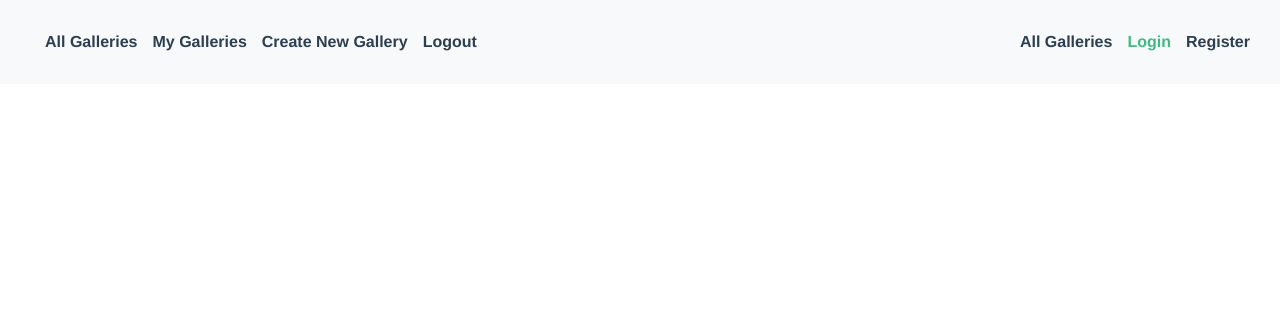
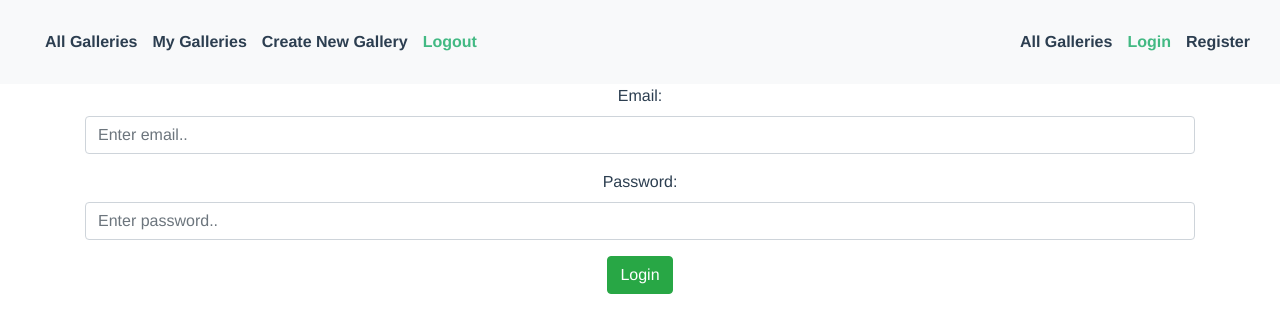
Before and after one commit to bezimeni96/galleries-app, a Vue app: page /login in a window 1280 px wide. Shown: the top 332 px of the page. Built offline with nearby package versions, Linux system fonts and the light colour scheme.

Commit message:
Kreiran Login view sa rutom /login i login formom. Kreiran AuthServices za komunikaciju sa api-jem. U LoogedNavbarItems implementirano logout-ovanje korisnika.

```diff
--- a/src/components/layouts/loggedNavbarItems.vue
+++ b/src/components/layouts/loggedNavbarItems.vue
@@ -3,13 +3,28 @@
         <router-link to="/" class="navbar-item">All Galleries</router-link>
         <router-link to="/my-galleries" class="navbar-item">My Galleries</router-link>
         <router-link to="/create" class="navbar-item">Create New Gallery</router-link>
-        <router-link to="#" class="navbar-item">Logout</router-link>
+        <router-link to="/login" @click.native="logoutUser" class="navbar-item" >Logout</router-link>
     </div>
 </template>
 
 <script>
+import { mapMutations } from 'vuex';
+
 export default {
     name: "LoggedUser",
+
+    methods: {
+        ...mapMutations([
+        'resetTokenUser'
+        ]),
+
+        logoutUser() {
+            console.log('logout');
+            localStorage.removeItem('token');
+            this.resetTokenUser();
+            this.$router.push('/login');
+        }
+    }
 }
 </script>
 
--- a/src/router/index.js
+++ b/src/router/index.js
@@ -3,6 +3,7 @@
 import Home from '../views/Home.vue'
 import SingleGallery from '../views/SingleGallery'
 import CreateGallery from '../views/CreateGallery'
+import Login from '../views/Login'
 
 Vue.use(VueRouter)
 
@@ -34,6 +35,11 @@
     path: '/create',
     name: 'create-gallery',
     component: CreateGallery
+  },
+  {
+    path: '/login',
+    name: 'login',
+    component: Login
   }
 ]
 
--- /dev/null
+++ b/src/services/AuthServices.js
@@ -0,0 +1,9 @@
+import AxiosServices from './AxiosServices';
+
+export default class AuthService extends AxiosServices {
+  login(credentials) {
+    return this.apiClient.post('/login', credentials)
+  }
+}
+
+export const authService = new AuthService();
--- a/src/store/actions.js
+++ b/src/store/actions.js
@@ -1,4 +1,5 @@
 import { galleriesServices } from '../services/GalleriesServices';
+import { authService } from '../services/AuthServices';
 
 export const actions = {
     async fetchGalleries(state) {
@@ -18,5 +19,11 @@
         const datas = error.response.data;
         return datas;
       }
+    },
+
+    async login(state, payload) {
+      const response = await authService.login(payload);
+      return response;
     }
+
 }
--- a/src/store/getters.js
+++ b/src/store/getters.js
@@ -2,4 +2,8 @@
     galleries: ({ galleries }) => galleries,
 
     singleGallery: ({ singleGallery }) => singleGallery,
+
+    user: ({ user }) => user,
+
+    token: ({ token }) => token,
 }
--- a/src/store/mutations.js
+++ b/src/store/mutations.js
@@ -5,5 +5,18 @@
 
     setSingleGallery(state, payload) {
         state.singleGallery = payload;
+    },
+
+    setUser(state, payload) {
+        state.user = payload;
+      },
+
+    setToken(state, payload) {
+      state.token = payload
+    },
+
+    resetTokenUser(state) {
+        state.token = '';
+        state.user = {};
     }
 }
--- a/src/store/store.js
+++ b/src/store/store.js
@@ -11,6 +11,9 @@
     state: {
         galleries: [],
         singleGallery: {},
+
+        token: '',
+        user: {},
     },
 
     getters,
--- /dev/null
+++ b/src/views/Login.vue
@@ -0,0 +1,72 @@
+<template>
+  <div class="container">
+    <div v-if="error.display" class="alert alert-danger">
+      <p>{{error.text}}</p>
+    </div>
+
+    <form @submit.prevent="loginSubmit">
+      <div class="form-group">
+        <label for="email">Email:</label>
+        <input type="email" class="form-control" id="email" placeholder="Enter email.." v-model="credentials.email">
+      </div>
+
+      <div class="form-group">
+        <label for="password">Password:</label>
+        <input type="password" class="form-control" id="password" placeholder="Enter password.." v-model="credentials.password">
+      </div>
+
+      <button class="btn btn-success">Login</button>
+    </form>
+  </div>
+</template>
+
+<script>
+import { mapActions, mapMutations } from 'vuex';
+export default {
+  name: "Login",
+  data() {
+
+    return {
+      credentials: {
+        email: '',
+        password: ''
+      },
+      error: {
+        text: 'This user does not exist, or you entered wrong email/password!',
+        display: false,
+      },
+    }
+  },
+  methods: {
+    ...mapActions([
+      'login'
+    ]),
+    ...mapMutations([
+      'setUser',
+      'setToken'
+    ]),
+    async loginSubmit() {
+      try {
+        const response = await this.login(this.credentials);
+        if (response.status === 200) {
+          localStorage.setItem('token', response.data.token);
+          this.setUser(response.data.user);
+          this.setToken(response.data.token);
+          this.$router.push('/');
+        }
+      } catch (error) {
+        this.error.display = true;
+        this.credentials.password = '';
+      }
+    }
+  }
+}
+</script>
+
+<style scoped>
+.container {
+  width: 90%;
+  margin-left: auto;
+  margin-right: auto;
+}
+</style>
```
